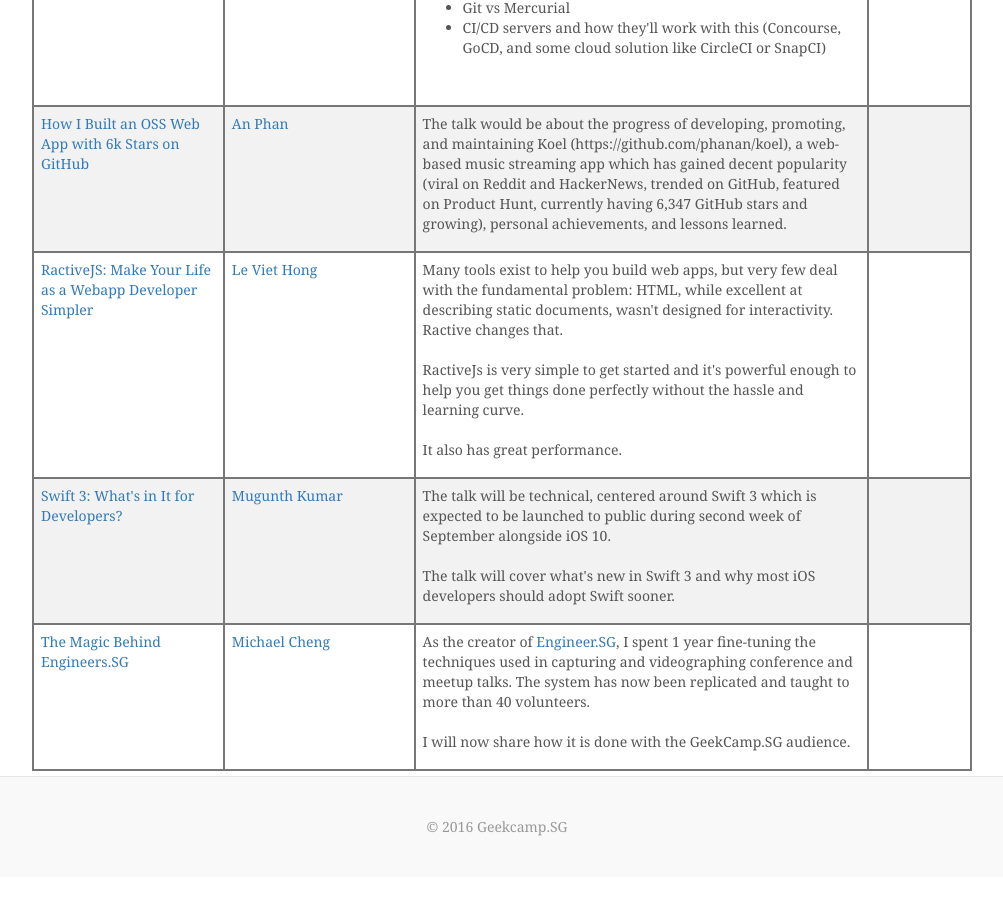
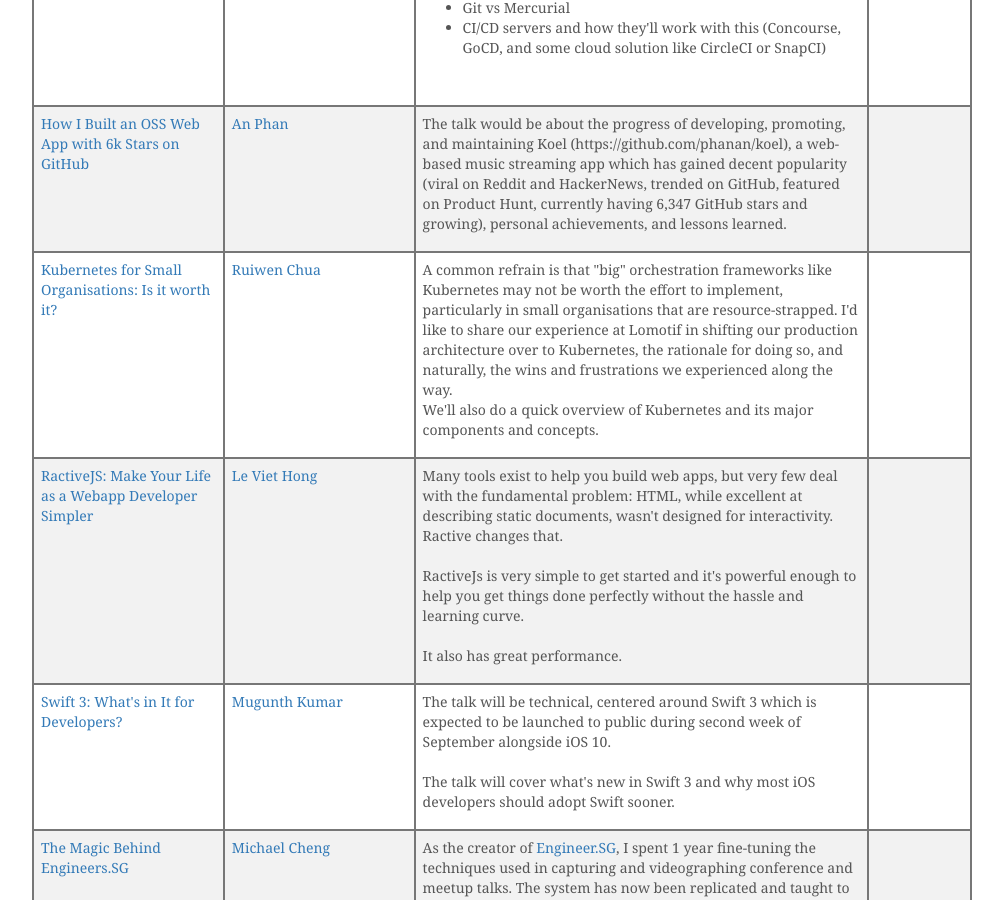
Before and after one commit to geekcampsg/website-2016, a Jekyll site: the page built from talks.html, in a window 1280 px wide and 900 px high, scrolled down 830 px. Shown: the whole window, without its empty margins (143-1146 px from the left). Built offline with Jekyll 4.4.1, drawn with Linux system fonts in a browser that asks for light colours; comment, search, counter and statistics services are not loaded; before the commit the page ends 1707 px from its top, so only the background shows below that.

Commit message:
Add Ruiwen's talk

```diff
--- a/_data/talks.yml
+++ b/_data/talks.yml
@@ -112,3 +112,17 @@
       (https://github.com/phanan/koel), a web-based music streaming app which has gained decent
       popularity (viral on Reddit and HackerNews, trended on GitHub, featured on Product Hunt,
       currently having 6,347 GitHub stars and growing), personal achievements, and lessons learned.
+
+- slug: kubernetes-for-small-organisations
+  speaker:
+    name: Ruiwen Chua
+    link: https://github.com/ruiwen
+  talk:
+    title: "Kubernetes for Small Organisations: Is it worth it?"
+    description: >
+      A common refrain is that "big" orchestration frameworks like Kubernetes may not be worth the
+      effort to implement, particularly in small organisations that are resource-strapped. I'd like
+      to share our experience at Lomotif in shifting our production architecture over to Kubernetes,
+      the rationale for doing so, and naturally, the wins and frustrations we experienced along the way.
+
+      We'll also do a quick overview of Kubernetes and its major components and concepts.
```
